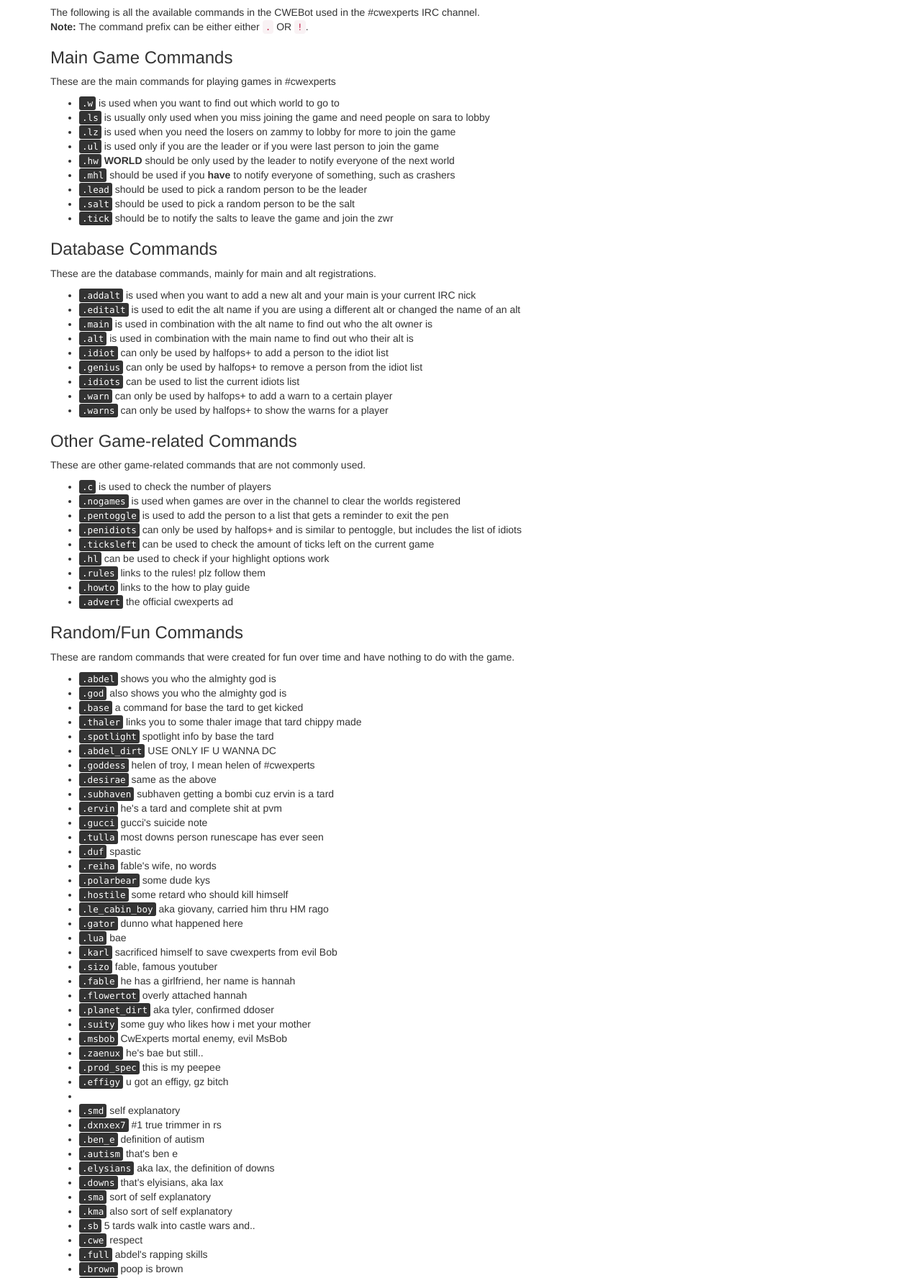
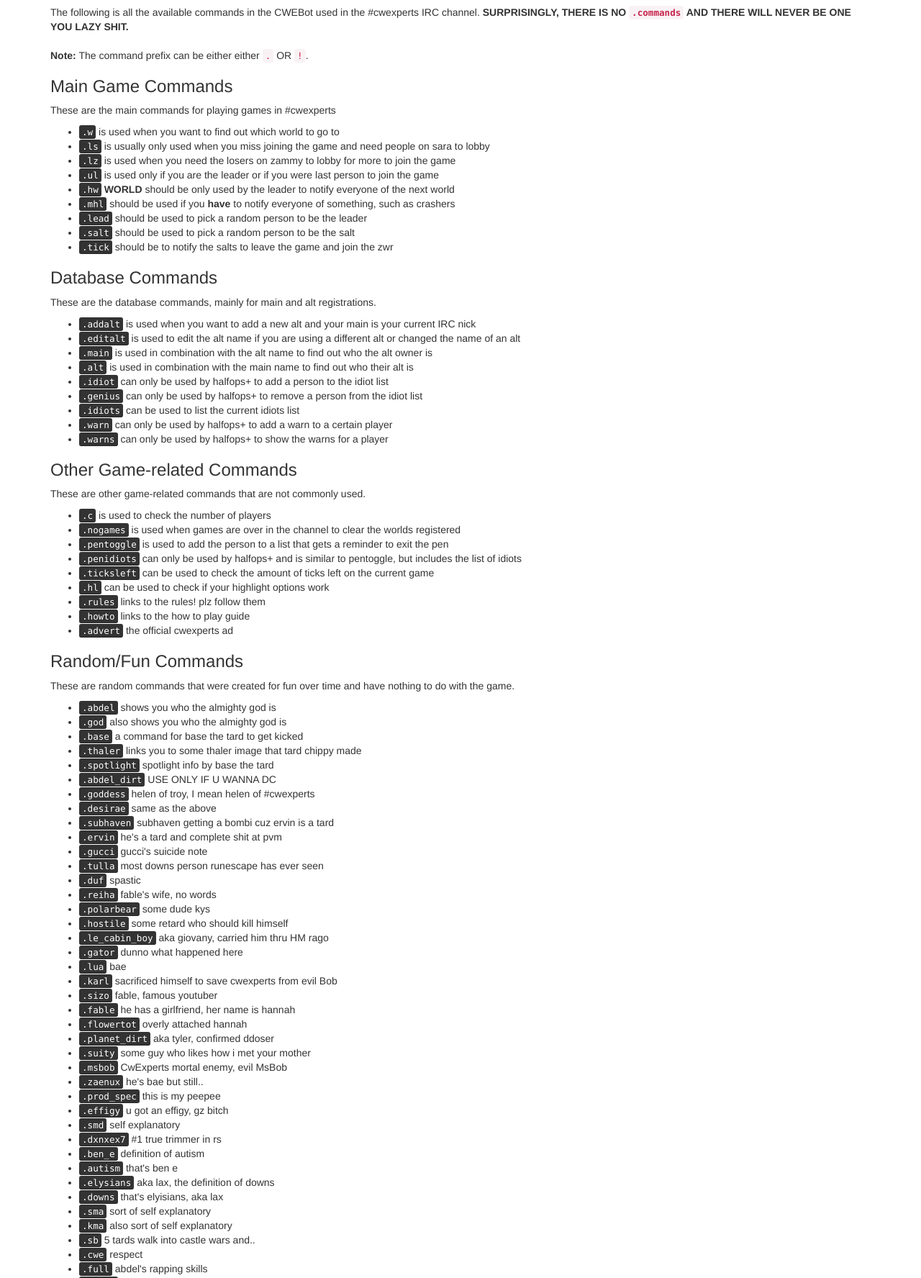
Before and after one commit to cwexperts/cwexperts.github.io, a plain HTML site: page commands.html in a window 1280 px wide. Shown: the part 106-1882 px from the top of the page at 72% size. Drawn offline with nearby package versions, Linux system fonts and the light colour scheme.

Commit message:
Update commands.html

```diff
--- a/commands.html
+++ b/commands.html
@@ -31,8 +31,8 @@
 
     <div class="container">
       <h2>CwExperts Bot Commands</h2>
-      <p>The following is all the available commands in the CWEBot used in the #cwexperts IRC channel.<br>
-      <b>Note:</b> The command prefix can be either either <code>.</code> OR <code>!</code>.</p>
+      <p>The following is all the available commands in the CWEBot used in the #cwexperts IRC channel. <b>SURPRISINGLY, THERE IS NO <code>.commands</code> AND THERE WILL NEVER BE ONE YOU LAZY SHIT.</code></b><br>
+      <br><b>Note:</b> The command prefix can be either either <code>.</code> OR <code>!</code>.</p>
 
       <h3>Main Game Commands</h3>
       <p>These are the main commands for playing games in #cwexperts</p>
@@ -107,7 +107,7 @@
         <li><kbd>.msbob</kbd> CwExperts mortal enemy, evil MsBob</li>
         <li><kbd>.zaenux</kbd> he's bae but still..</li>
         <li><kbd>.prod_spec</kbd> this is my peepee</li>
-        <li><kbd>.effigy</kbd> u got an effigy, gz bitch<li>
+        <li><kbd>.effigy</kbd> u got an effigy, gz bitch</li>
         <li><kbd>.smd</kbd> self explanatory</li>
         <li><kbd>.dxnxex7</kbd> #1 true trimmer in rs</li>
         <li><kbd>.ben_e</kbd> definition of autism</li>
```
